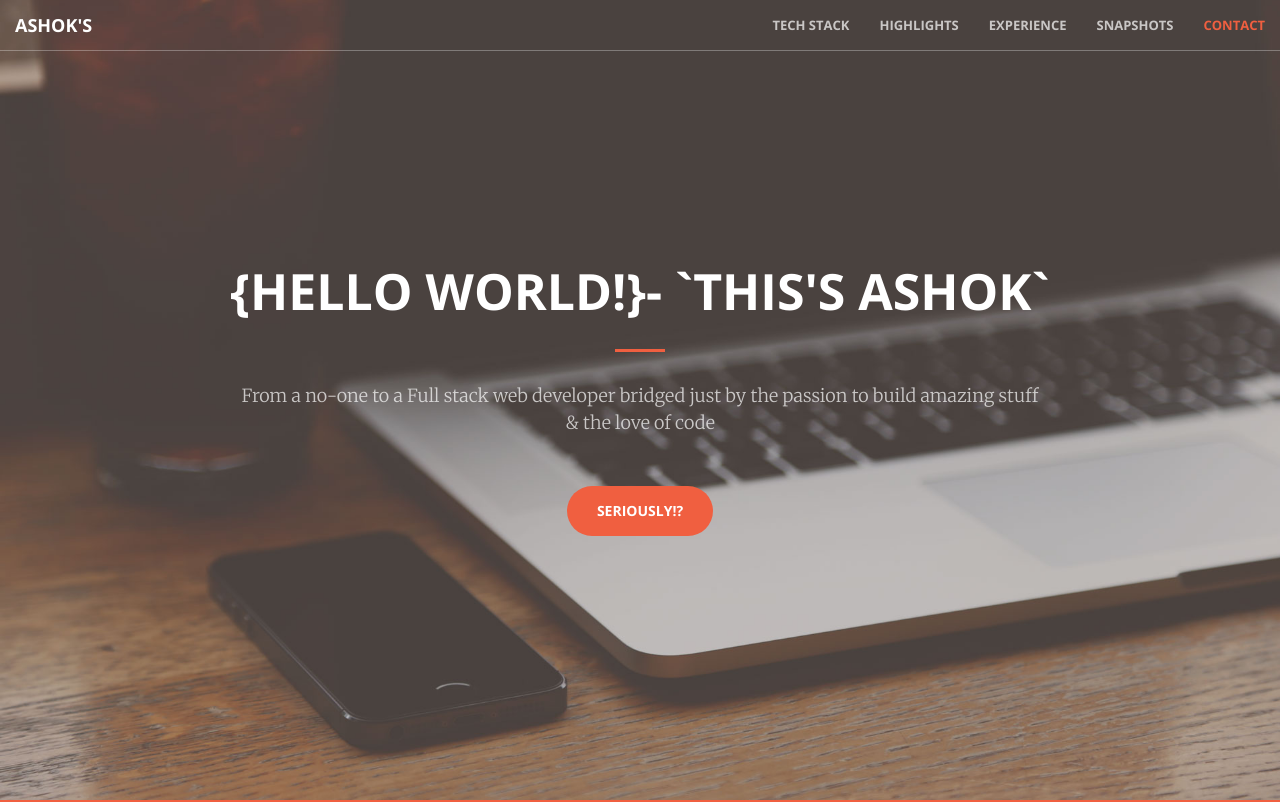
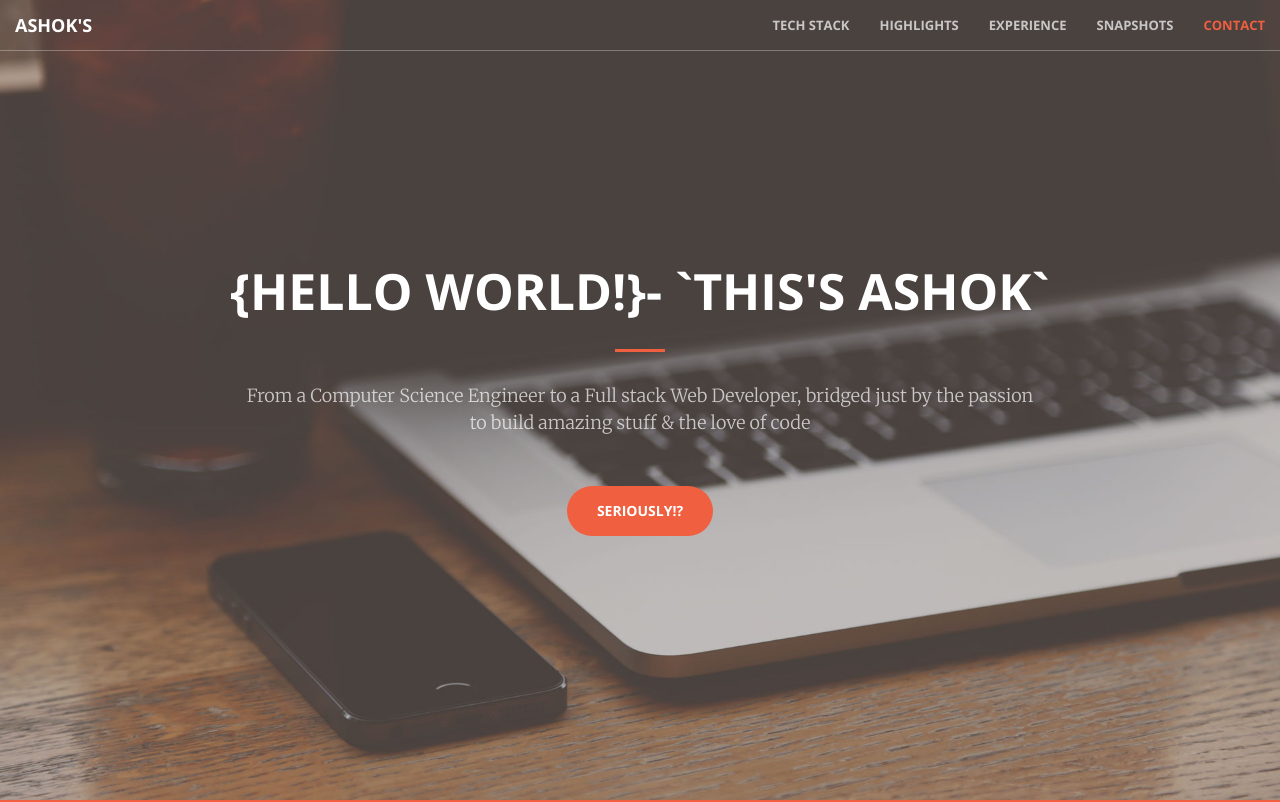
Before and after one commit to ashokrajl/ashokrajl.github.io, a plain HTML site: page index.html in a window 1280 px wide. Shown: the top 802 px of the page. Drawn offline with nearby package versions, Linux system fonts and the light colour scheme.

Commit message:
Rewording text

```diff
--- a/index.html
+++ b/index.html
@@ -77,7 +77,7 @@
             <div class="header-content-inner">
                 <h1 id="homeHeading">{Hello World!}- `this's Ashok`</h1>
                 <hr>
-                <p>From a no-one to a Full stack web developer bridged just by the passion to build amazing stuff & the love of code</p>
+                <p>From a Computer Science Engineer to a Full stack Web Developer, bridged just by the passion to build amazing stuff & the love of code</p>
                 <a href="#about" class="btn btn-primary btn-xl page-scroll">Seriously!?</a>
             </div>
         </div>
```
